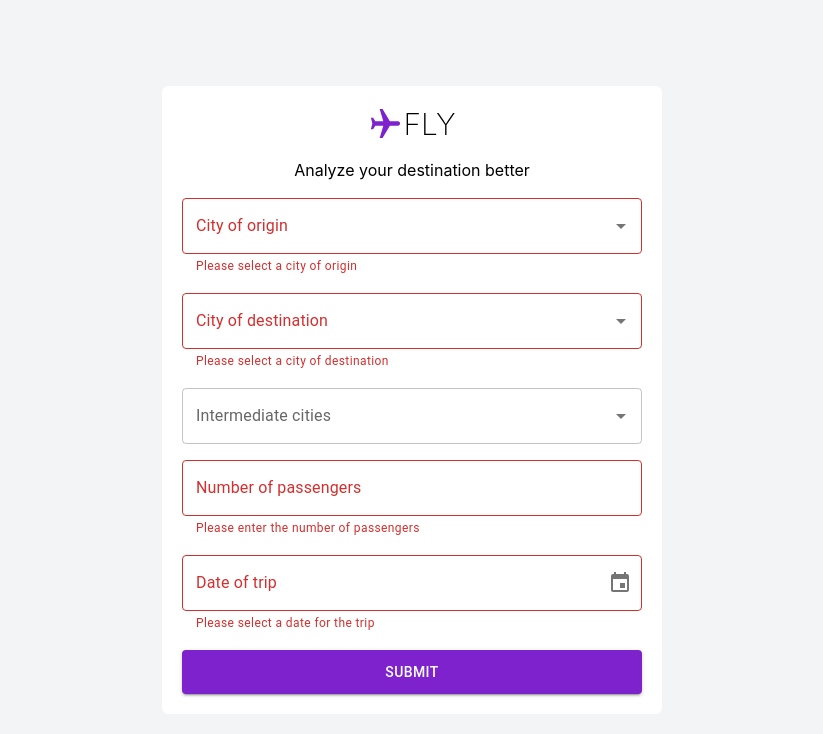
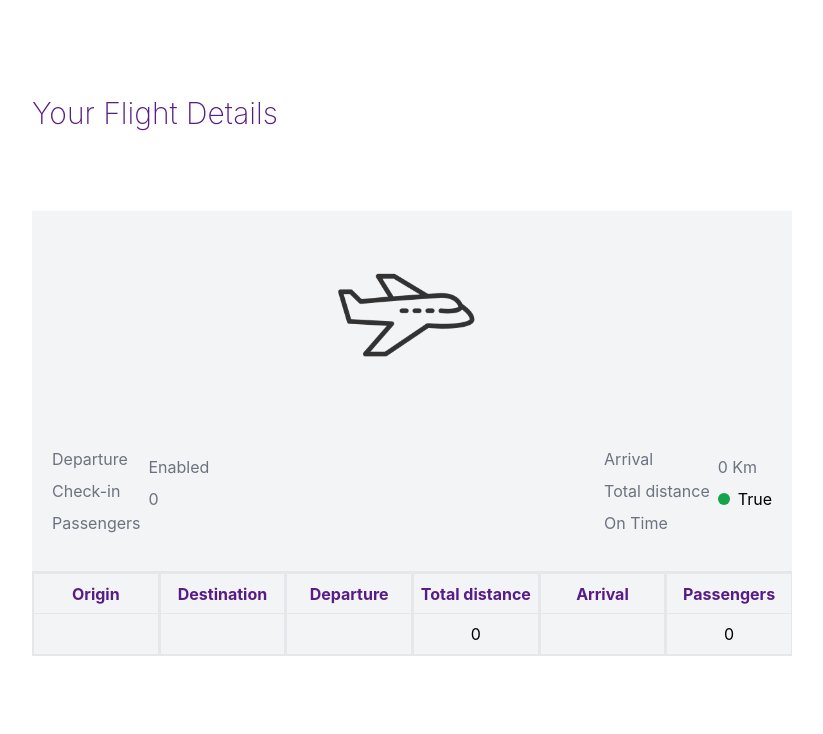
Before and after one commit to RUTAGENGWA-ASANTE-BRUCE/route-distances, a React (Create React App) app: page / in a window 1280 px wide. Shown: the top 734 px of the page, without its empty margins (228-1051 px from the left). Built offline with nearby package versions, Linux system fonts and the light colour scheme.

Commit message:
adding the results page

```diff
--- a/package.json
+++ b/package.json
@@ -25,6 +25,7 @@
     "history": "^5.3.0",
     "react": "^18.2.0",
     "react-dom": "^18.2.0",
+    "react-icons": "^4.7.1",
     "react-router-dom": "^6.7.0",
     "react-scripts": "5.0.1",
     "styled-components": "^5.3.6",
--- a/src/App.tsx
+++ b/src/App.tsx
@@ -9,7 +9,6 @@ const App: React.FC = () => {
     <Routes>
 
       <Route path="/"  element={<SearchForm />} />
-      <Route path="/results" element={<SearchResults />} />
     </Routes>
     </BrowserRouter>
   );
--- a/src/components/searchForm.tsx
+++ b/src/components/searchForm.tsx
@@ -1,4 +1,4 @@
-import React from 'react'
+import React, { useState } from 'react'
 import AirplanemodeActive from '@mui/icons-material/AirplanemodeActive'
 import SingleInputComboBox from './SingleInputComboBox'
 import MultipleInputComboBox from './MultipleInputComboBox'
@@ -7,9 +7,10 @@ import UnLoadingSingleInputComboBox from './UnLoadingSingleInputComboBox'
 import { DatePickerDescktop, DatePickerMobile } from './DatePickers'
 import Button from '@material-ui/core/Button';
 import * as yup from "yup";
-import { City, formErrors } from '../utils/types'
+import { City, formErrors, DistanceResponse } from '../utils/types'
 import dayjs from 'dayjs'
 import { getDistance } from '../api/distance';
+import SearchResults from './searchResults';
 
     interface MyFormValues {
       cityOfOrigin: string;
@@ -17,6 +18,7 @@ import { getDistance } from '../api/distance';
       numberOfPassengers: string;
       intermidiateCities: string;
       dateOfTrip: string;
+
     }
 
     const validationSchema = yup.object({
@@ -42,11 +44,17 @@ import { getDistance } from '../api/distance';
     const SearchForm: React.FC<Props> = (props) => {
         const [origin, setOrigin] = React.useState<City | null>(null);
         const [destination, setDestination] = React.useState<City | null>(null);
-        const [intermediateCities, setIntermediateCities] = React.useState<City[] | null>([]);
+        const [intermediateCities, setIntermediateCities] = React.useState<City[]| null>([]);
         const [date, setDate] = React.useState<string | null>();
         const [passengers, setPassengers] = React.useState<number | null>(null);
         const [searchTerm, setSearchTerm] = React.useState('');
-        const [searchResults, setSearchResults] = React.useState<City[]|null>([]);
+        const [showForm, setShowForm] = useState<Boolean>(false);
+        const [searchResults, setSearchResults] = React.useState<DistanceResponse>({
+            distanceBtnCities: [],
+            distanceBtnOriginAndDestination: 0,
+            passengers: 0,
+            date: ""
+        });
         const [loading, setLoading] = React.useState(false);
         const [error, setError] = React.useState('');
         const [formErrors, setFormErrors] = React.useState<formErrors>({
@@ -169,17 +177,9 @@ import { getDistance } from '../api/distance';
                     setIntermediateCities(intermidiateCitiesPassed);
 
                 }
-                console.log(
-                    {
-                        origin: originParam,
-                        destination: destinationParam,
-                        date: dateParam,
-                        passengers: passengersParam,
-                        intermidiateCities: intermidiateCitiesParam,
-                        intermediateCitiesFound: intermidiateCitiesPassed
-                    }
-                )
-                const results = await getDistance(origin, destination, intermediateCities)
+
+                const results = await getDistance(origin, destination, intermediateCities, passengers, date)
+                setSearchResults(results);
                 console.log(results);
             }
 
@@ -192,7 +192,9 @@ import { getDistance } from '../api/distance';
         }, [origin, destination, date, passengers]);
 
 
-      return (
+        return (
+            showForm ? (
+
         <div className=' flex w-full p-5 min-h-screen justify-center items-center bg-gray-100'>
 
               <form
@@ -212,7 +214,10 @@ import { getDistance } from '../api/distance';
                 Submit
               </Button>
             </form>
-        </div>
+                </div>
+            ) : (
+                <SearchResults searchResults={searchResults} />
+                    )
       )
     }
 
--- a/src/components/searchResults.tsx
+++ b/src/components/searchResults.tsx
@@ -2,51 +2,140 @@ import React, { useEffect, useState } from 'react';
 import { useLocation } from 'react-router-dom';
 import { getDistance } from '../api/distance';
 import { calculateDistance } from '../utils/distance';
+import { DistanceResponse } from '../utils/types'
 
-interface Props {}
+interface Props {
+    searchResults: DistanceResponse
+}
+interface smallTableCopmponent {
+    desc: string,
+    value:string|number
+}
 
-const SearchResults: React.FC<Props> = () => {
-    const location = useLocation();
-    const [origin, setOrigin] = useState('');
-    const [destination, setDestination] = useState('');
-    const [intermediateCities, setIntermediateCities] = useState<string[]>([]);
-    const [date, setDate] = useState('');
-    const [passengers, setPassengers] = useState(0);
-    const [totalDistance, setTotalDistance] = useState(0);
-    const [distances, setDistances] = useState<number[]>([]);
-    const [loading, setLoading] = useState(false);
-    const [error, setError] = useState('');
+const SearchResults: React.FC<Props> = (props) => {
+    const [smallTableComponents, setSmallTableComponents] = React.useState<smallTableCopmponent[]>([
+        {
+            desc: "Origin",
+            value:  props.searchResults.distanceBtnCities[0]?.city1.name
+        },
+        {
+            desc: "Destination",
+            value: props.searchResults.distanceBtnCities[props.searchResults.distanceBtnCities.length-1]?.city2.name
+        },
+        {
+            desc: "Departure",
+            value: props.searchResults?.date
+        },
+        {
+            desc: "Total distance",
+            value: props.searchResults?.distanceBtnOriginAndDestination
+        },
+        {
+            desc: "Arrival",
+            value: props.searchResults?.date
+        },
+        {
+            desc: "Passengers",
+            value: props.searchResults?.passengers
+        },
+    ])
+    React.useEffect(() => {
+        setSmallTableComponents(
+            [
+                {
+                    desc: "Origin",
+                    value: props.searchResults.distanceBtnCities[0]?.city1.name
+                },
+                {
+                    desc: "Destination",
+                    value: props.searchResults.distanceBtnCities[props.searchResults.distanceBtnCities.length - 1]?.city2.name
+                },
+                {
+                    desc: "Departure",
+                    value: props.searchResults?.date
+                },
+                {
+                    desc: "Total distance",
+                    value: props.searchResults?.distanceBtnOriginAndDestination
+                },
+                {
+                    desc: "Arrival",
+                    value: props.searchResults?.date
+                },
+                {
+                    desc: "Passengers",
+                    value: props.searchResults?.passengers
+                },
+            ]
+        )
+    }, [props.searchResults])
+    return (
+        <div className=' flex w-full p-5 min-h-screen justify-center items-center bg-white'>
+            <div className="flex w-full md:w-[800px] min-h-[650px] space-y-10 p-5 rounded-md flex-col">
+                <h1 className="text-3xl font-extralight text-purple-900">Your Flight Details</h1>
+                <p className="text-xl font-semibold text-purple-900">{props.searchResults?.date}</p>
+                <div className="flex  bg-gray-100 flex-col w-full space-y-4">
+                    <div className="flex p-5 flex-row justify-between w-full">
+                        <h5 className="w-fit text-[70px] font-bold mt-5 text-purple-900">{props.searchResults?.distanceBtnCities[0]?.city1.name}</h5>
+                        <img src={"airplane.gif"} className="w-52 h-40 object-contain rounded-md " />
 
-    useEffect(() => {
-    //   const { origin, destination, intermediateCities, date, passengers } = new URLSearchParams(location.search);
-      setOrigin(origin);
-      setDestination(destination);
-    //   setIntermediateCities(intermediateCities.split(','));
-      setDate(date);
-      setPassengers(Number(passengers));
-    }, [location]);
+                        <h5 className="w-fit text-[70px] font-bold mt-5 text-purple-900">{props.searchResults?.distanceBtnCities[props.searchResults?.distanceBtnCities.length-1]?.city2.name}</h5>
+                    </div>
+                    <div className="flex flex-row p-5 justify-between">
+                        <div className="flex flex-col">
+                            <div className="flex flex-row">
+                                <div className="flex flex-col space-y-2 w-fit mr-2">
+                                    <p className="text-gray-500">Departure</p>
+                                    <p className="text-gray-500">Check-in</p>
+                                    <p className="text-gray-500">Passengers</p>
+                                </div>
+                                <div className="flex flex-col space-y-2">
+                                    <p className="text-gray-500">{props.searchResults?.date}</p>
+                                    <p className="text-gray-500">Enabled</p>
+                                    <p className="text-gray-500">{props.searchResults?.passengers}</p>
+                                </div>
+                            </div>
+                        </div>
+                        <div className="flex flex-col space-y-2">
+                        {props.searchResults?.distanceBtnCities.map(distanceDesc => (
+                            <div className="flex flex-row   ">
+                                <p className="w-28 mr-2 text-gray-500">{distanceDesc?.city1?.name} - {distanceDesc?.city2?.name}</p>
+                                    <p className="text-gray-500">: &nbsp;{distanceDesc?.routeDistance} Km</p>
+                                </div>
+                            ))}
+                        </div>
+                        <div className="flex flex-col">
+                            <div className="flex flex-row">
+                                <div className="flex flex-col space-y-2 w-fit mr-2">
+                                    <p className="text-gray-500">Arrival</p>
+                                    <p className="text-gray-500">Total distance</p>
+                                    <p className="text-gray-500">On Time</p>
+                                </div>
+                                <div className="flex flex-col space-y-2">
+                                    <p className="text-gray-500">{props.searchResults?.date}</p>
+                                    <p className="text-gray-500">{props.searchResults?.distanceBtnOriginAndDestination} Km   </p>
+                                    <div className="flex flex-row space-x-2">
+                                        <div className="flex w-3 h-3 mt-1.5 rounded-full bg-green-600" />
+                                        <p>True</p>
+                                    </div>
+                                </div>
+                            </div>
+                        </div>
+                    </div>
+                    <div className="flex flex-row w-full border-t">
+                        {smallTableComponents.map(component => (
 
-    useEffect(() => {
-      if (origin && destination) {
-        setLoading(true);
-        setError('');
-        const cities = [origin, ...intermediateCities, destination];
-       /* getDistance(cities)
-          .then((response) => {
-            setDistances(response);
-            setTotalDistance(response.reduce((a, b) => a + b, 0));
-          })
-          .catch((err) => {
-            setError(err);
-          })
-          .finally(() => setLoading(false));
-        */
-      }
-    }, [origin, destination, intermediateCities]);
+                        <div className="flex flex-col w-1/6 border-2 border-r ">
+                                <div className="flex  justify-center items-center h-10  w-full text-purple-900    border-b font-bold">
+                                    {component.desc} </div>
+                                <div className="flex  justify-center items-center h-10 w-full">{component.value}</div>
+                        </div>
+                            ))}
 
-    return (
-      <div>
-        {/* display search form data and calculated distances */}
+                        </div>
+                </div>
+            </div>
+
       </div>
     );
   };
--- a/src/utils/distance.ts
+++ b/src/utils/distance.ts
@@ -9,5 +9,5 @@ export const calculateDistance = (city1: City|any, city2: City|any): number => {
       Math.cos(city1?.latitude * (Math.PI / 180)) * Math.cos(city2?.latitude * (Math.PI / 180)) *
       Math.sin(dLon / 2) * Math.sin(dLon / 2);
     const c = 2 * Math.atan2(Math.sqrt(a), Math.sqrt(1 - a));
-    return R * c; // distance in km
+    return Math.ceil(R * c); // distance in km
 };
```
Also changed, not shown: src/api/distance.ts (+25 -20 lines), src/utils/types.ts (+15 -1 lines), public/airplane.gif (added), 1 other file (tests, documents, lock files or other folders).
